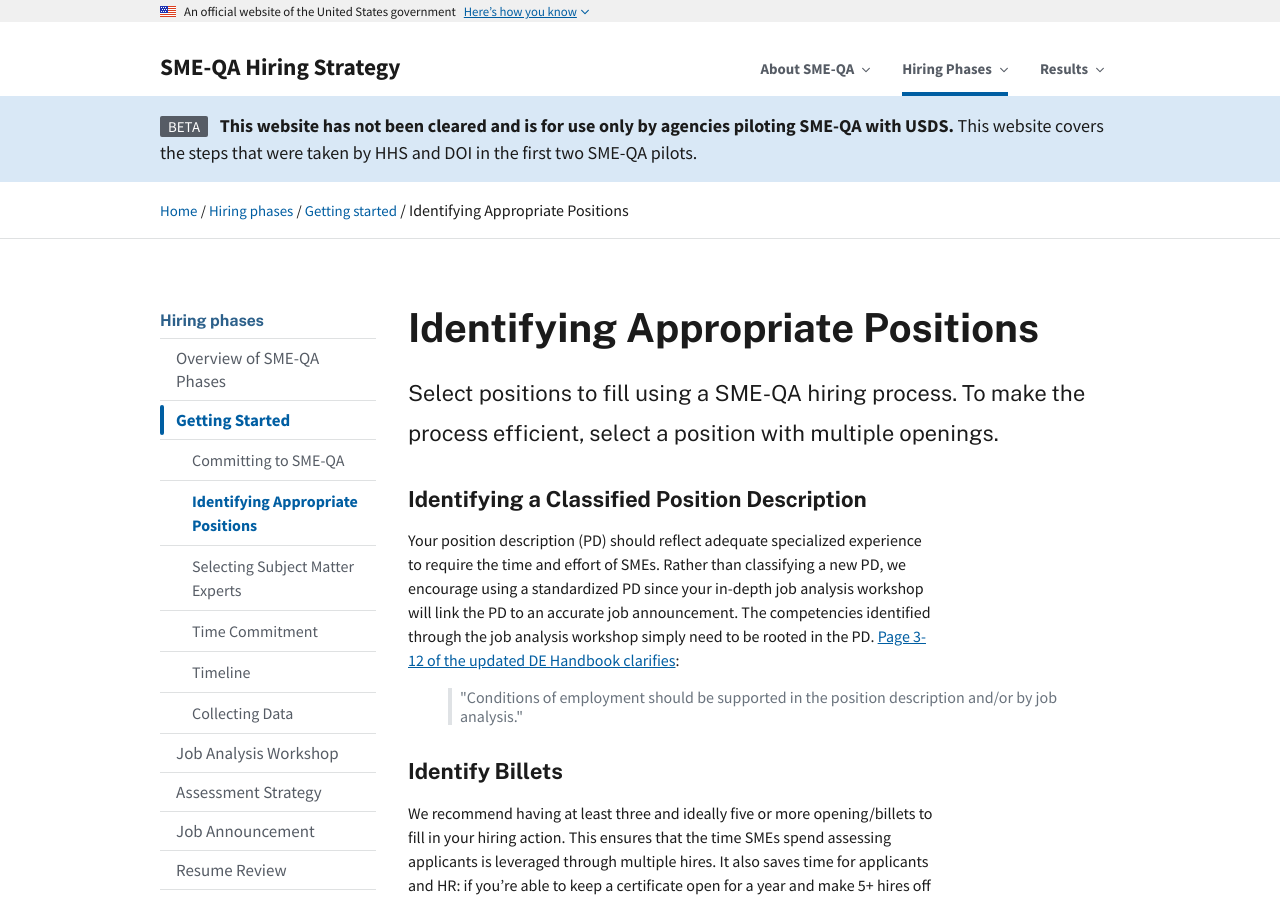
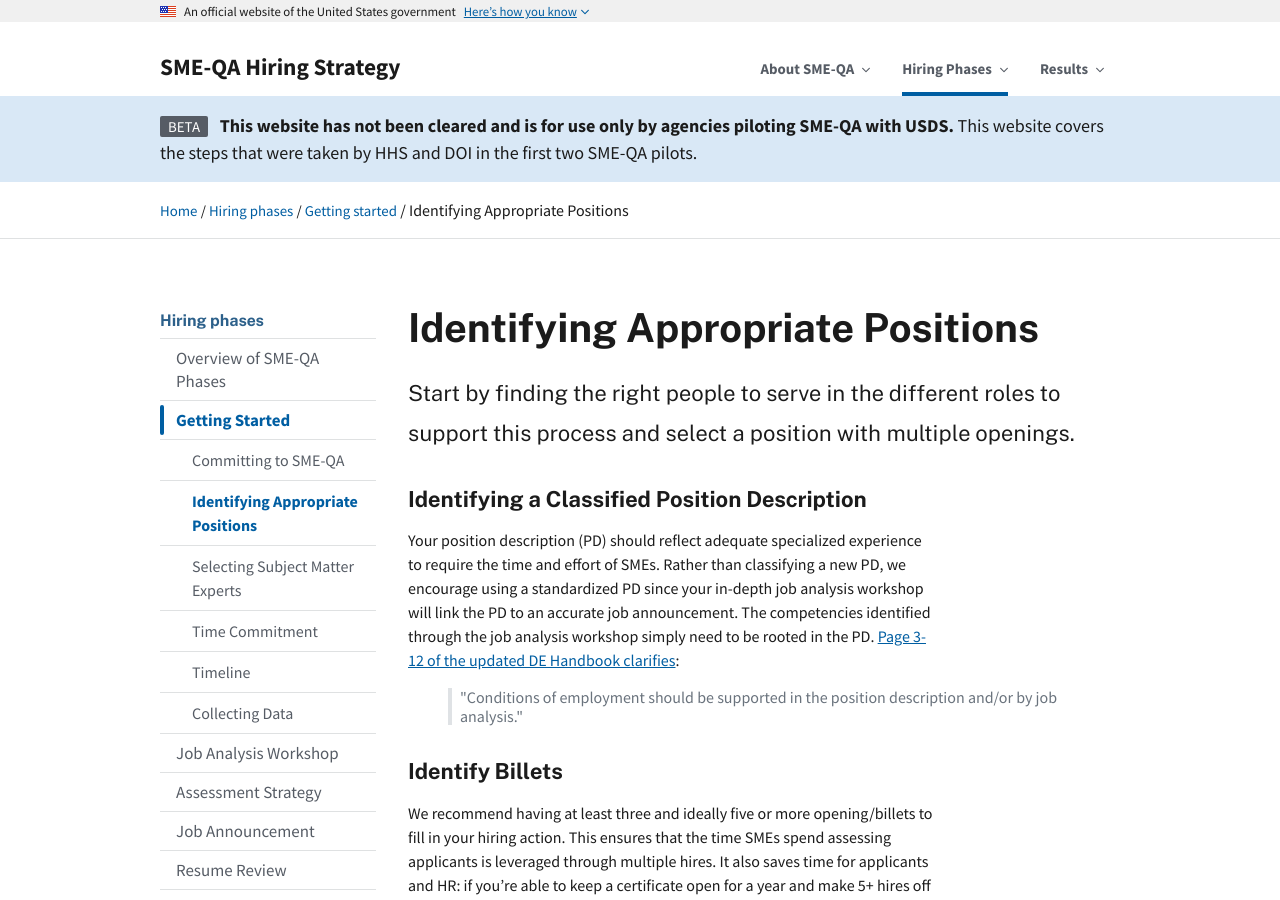
Before and after one commit to usds/SME-QA-Website, a Jekyll site: the page built from pages/phases/getting-started/identifying-appropriate-positions.md, in a window 1280 px wide and 900 px high. Built offline with Jekyll 4.4.1, drawn with Linux system fonts in a browser that asks for light colours.

Commit message:
Update identifying-appropriate-positions.md

```diff
--- a/pages/phases/getting-started/identifying-appropriate-positions.md
+++ b/pages/phases/getting-started/identifying-appropriate-positions.md
@@ -6,7 +6,7 @@
 sidenav: hiring-phases
 phase: getting-started
 sub-phase-order: 010
-intro: Select positions to fill using a SME-QA hiring process. To make the process efficient, select a position with multiple openings.
+intro: Start by finding the right people to serve in the different roles to support this process and select a position with multiple openings.
 ---
 
 <p class="usa-intro">
```
